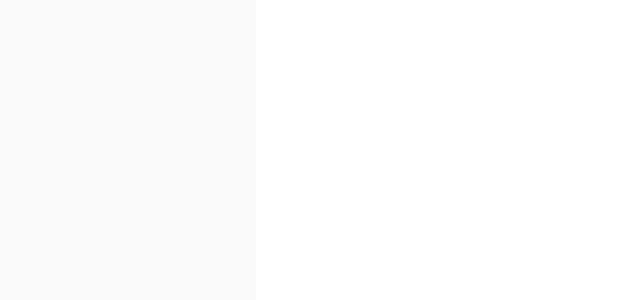
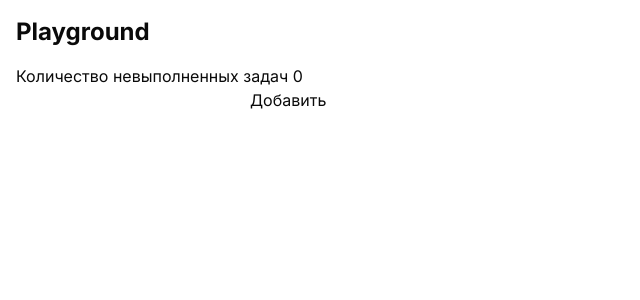
Before and after one commit to naturalnayasmetanka/ds, a Next.js app in the folder frontend/: page / in a window 1280 px wide. Shown: the top 300 px of the page, without its empty margins (0-640 px from the left). Built offline with nearby package versions, Linux system fonts and the light colour scheme.

Commit message:
add todo

```diff
--- a/frontend/src/app/page.tsx
+++ b/frontend/src/app/page.tsx
@@ -1,9 +1,8 @@
 import Image from "next/image";
+import Playground from "./playground";
 
 export default function Home() {
   return (
-    <div className="flex flex-col flex-1 items-center justify-center bg-zinc-50 font-sans dark:bg-black">
-      <main className="flex flex-1 w-full max-w-3xl flex-col items-center justify-between py-32 px-16 bg-white dark:bg-black sm:items-start"></main>
-    </div>
+    <Playground/>
   );
 }
--- /dev/null
+++ b/frontend/src/app/playground.tsx
@@ -0,0 +1,64 @@
+"use client";
+
+import { useEffect, useState } from "react";
+
+type Item = {
+  id: number;
+  text: string;
+  is_complited: boolean;
+};
+
+export default function Playground() {
+  const [items, setItems] = useState<Item[]>([]);
+  const [inputValue, setInputValue] = useState<string>("");
+  const [countUnfulfilled, setCountUnfulfilled] = useState<number>(0);
+
+  const addItems = () => {
+    const newItem: Item = {
+      id: items.length + 1,
+      text: inputValue,
+      is_complited: false,
+    };
+
+    setCountUnfulfilled((prev) => prev + 1);
+
+    setItems((items) => [...items, newItem]);
+  };
+
+  const markComplete = (id: number) => {
+    setItems((prev) =>
+      prev.map((item) => {
+        if (item.id == id) {
+          return { ...item, is_complited: !item.is_complited };
+        }
+        return item;
+      }),
+    );
+  };
+
+  return (
+    <div className="p-4">
+      <h1 className="text-2xl font-bold mb-4">Playground</h1>
+      <div>Количество невыполненных задач {countUnfulfilled}</div>
+      <input
+        type="text"
+        onChange={(event) => setInputValue(event.target.value)}
+      />
+      <button onClick={addItems}>Добавить</button>
+
+      <div>
+        {items.map((item) => (
+          <div key={crypto.randomUUID()}>
+            <h1>{item.text}</h1>
+            <div>{item.is_complited ? "ok" : "ne ok"}</div>
+            <input
+              type="checkbox"
+              checked={item.is_complited}
+              onChange={() => markComplete(item.id)}
+            />
+          </div>
+        ))}
+      </div>
+    </div>
+  );
+}
```
